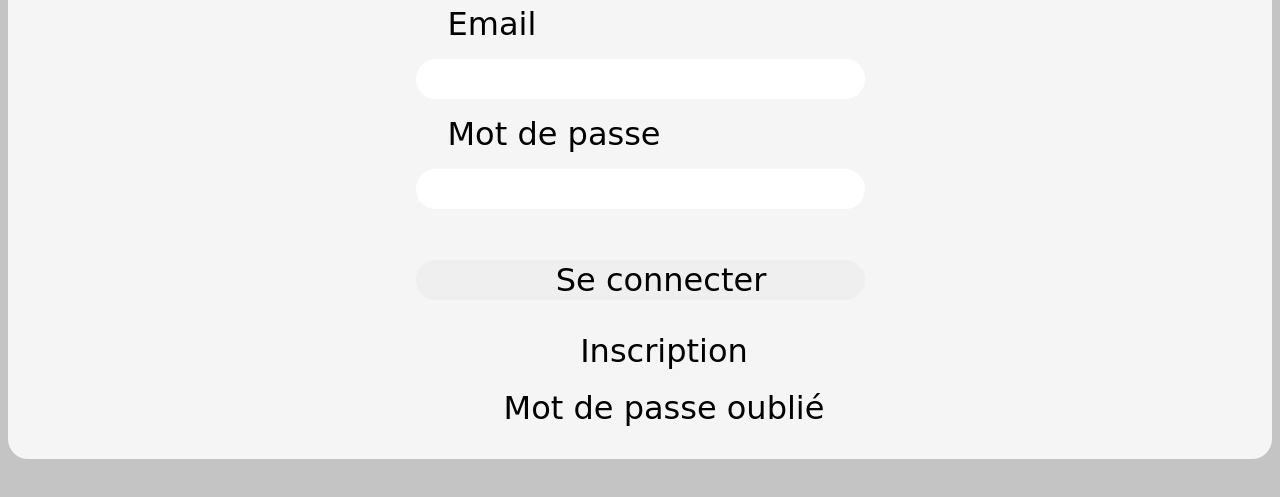
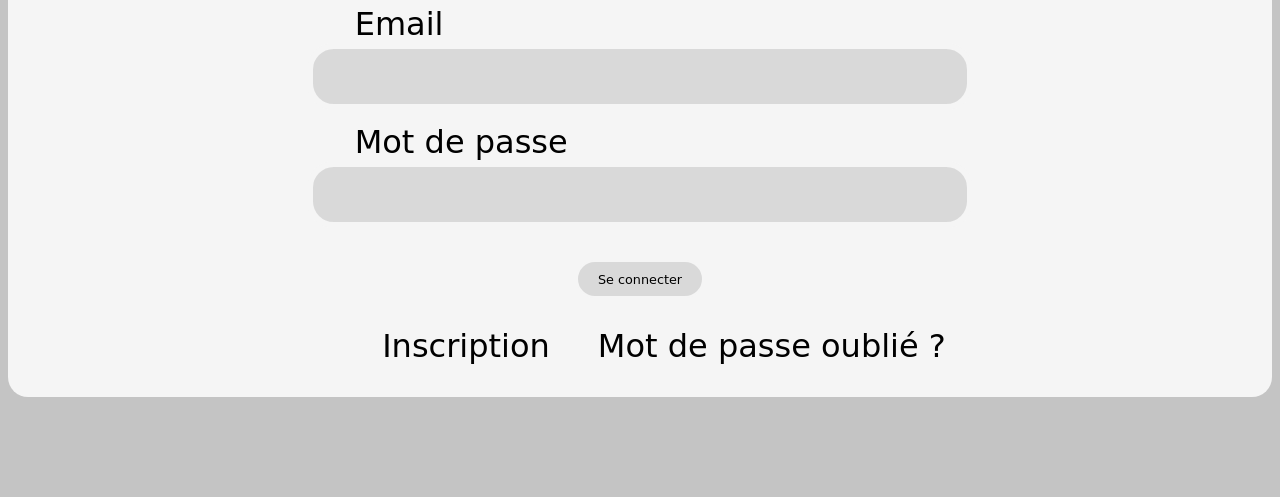
Before and after one commit to Potoff/Fintech---Team-16, a plain HTML site: page Index.html in a window 1280 px wide. Shown: the part 271-768 px from the top of the page. Drawn offline with nearby package versions, Linux system fonts and the light colour scheme; a web font is replaced by a local one.

Commit message:
modifi btn

```diff
--- a/Index.html
+++ b/Index.html
@@ -19,17 +19,21 @@
     <div class="form">
         <form>
             <div class="flex-form">
-                <label class="label for="name">Email</label>
-                <input  class="label" type="text" id="email" name="email">
-                <label class="label for="pass">Mot de passe</label>
-                <input class="label type="Password" id="pass" name="pass"><br>
-                <input class="label" type="submit" value="Se connecter">
-
+                <label class="label" for="name">Email</label>
+                <input  class="input" type="text" id="email" name="email">
+                <label class="label" for="pass">Mot de passe</label>
+                <input class="input" type="Password" id="pass" name="pass"><br>
+                <div class="btn">
+                    <button class="btn-input">Se connecter</button>
+                </div>
             </div>
 
         </form>
-       <a class="lien-form label" href="connection/Inscription.html">Inscription</a><br>
-       <a class="lien-form label" href="connection/reinitialisation.html">Mot de passe oublié</a>
+        <div class="lien">
+            <a class="lien-form label" href="connection/Inscription.html">Inscription</a><br>
+            <a class="lien-form label" href="connection/reinitialisation.html">Mot de passe oublié ?</a>
+        </div>
+
     </div>
 </body>
 </html>
--- a/Style.css
+++ b/Style.css
@@ -15,6 +15,9 @@
     .flex-form {
         align-items: center;
     }
+    .lien {
+        flex-direction: column;
+    }
 }
 @media only screen and (max-width: 550px) {
     .logo-image {
@@ -30,10 +33,12 @@
 @media only screen and (min-width: 600px) {
     .label {
         font-size: 2em;
+        font-family : 'Macondo', cursive !important;
     }
     .input {
         width: 50em !important;
         height: 5em !important;
+        font-family : 'Macondo', cursive !important;
     }
 
     .container-lien {
@@ -44,21 +49,25 @@
         text-transform: uppercase;
         font-size: larger;
         font-weight: 600;
+        font-family : 'Macondo', cursive !important;
     }
 
     #connecte-toi {
         text-transform: uppercase;
         font-size: larger;
         font-weight: 600;
+        font-family : 'Macondo', cursive !important;
     }
 
     .btn-input {
         font-size: .8em;
         border-radius: 35px !important;
+        font-family : 'Macondo', cursive !important;
     }
 
     #btn-minscrire {
         font-size: 2em;
+        font-family : 'Macondo', cursive !important;
     }
 
 }
@@ -68,11 +77,13 @@
 /*--Debut--*/
 body {
     background-color: #c4c4c4;
+
 }
 
 input {
     border-radius: 2em;
     border: solid whitesmoke .5em;
+    font-family : 'Macondo', cursive;
 }
 
 
@@ -144,6 +155,7 @@ a {
     border-radius: 20px;
     border: solid whitesmoke 2px;
     background-color: whitesmoke;
+    font-family : 'Macondo', cursive;
 }
 #deja-inscrit:hover {
     text-decoration: underline;
@@ -162,6 +174,7 @@ a {
     border-radius: 20px;
     border: solid whitesmoke 2px;
     background-color: whitesmoke;
+    font-family : 'Macondo', cursive;
 }
 
 #connecte-toi:hover {
@@ -204,6 +217,12 @@ a {
     background-color: #d9d9d9;
 }
 
+.lien {
+    display: flex;
+    align-items: center;
+    justify-content: center;
+}
+
 /*Bouton M'inscrire*/
 .btn-input {
     display: flex;
@@ -229,7 +248,7 @@ a {
 
 }
 
-#btn-minscrire {
+.btn {
     display: flex;
     align-items: center;
     justify-content: center;
```
Also changed, not shown: connection/Inscription.html (+1 -1 lines), connection/reinitialisation.html (+3 -6 lines).
